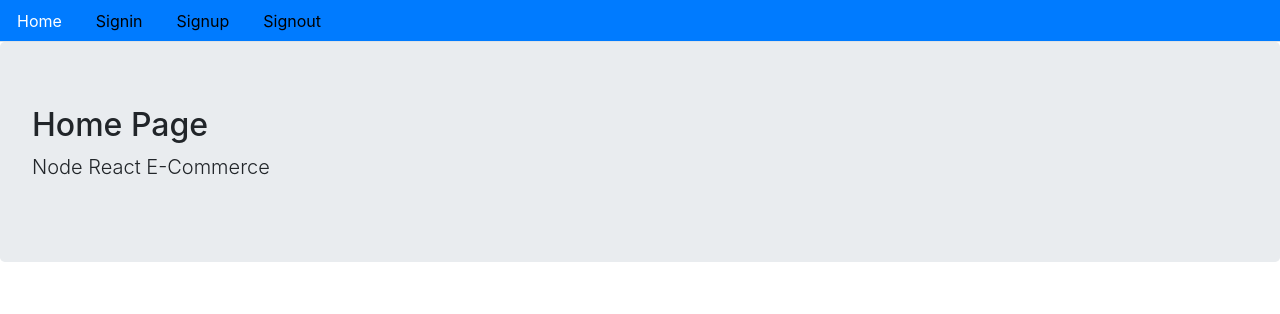
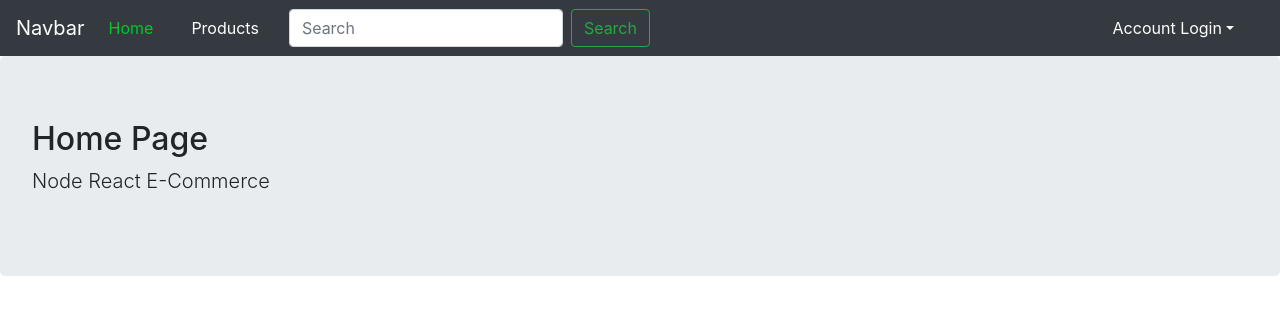
Before and after one commit to gavrilciunterei/ecommerce-front, a React (Create React App) app: page / in a window 1280 px wide. Shown: the top 314 px of the page. Built offline with nearby package versions, Linux system fonts and the light colour scheme.

Commit message:
Menu changed

```diff
--- a/public/index.html
+++ b/public/index.html
@@ -24,4 +24,14 @@
     <noscript>You need to enable JavaScript to run this app.</noscript>
     <div id="root"></div>
   </body>
+  <script
+    src="https://code.jquery.com/jquery-3.5.1.slim.min.js"
+    integrity="sha384-DfXdz2htPH0lsSSs5nCTpuj/zy4C+OGpamoFVy38MVBnE+IbbVYUew+OrCXaRkfj"
+    crossorigin="anonymous"
+  ></script>
+  <script
+    src="https://cdn.jsdelivr.net/npm/bootstrap@4.5.3/dist/js/bootstrap.bundle.min.js"
+    integrity="sha384-ho+j7jyWK8fNQe+A12Hb8AhRq26LrZ/JpcUGGOn+Y7RsweNrtN/tE3MoK7ZeZDyx"
+    crossorigin="anonymous"
+  ></script>
 </html>
--- a/src/components/Menu/Menu.js
+++ b/src/components/Menu/Menu.js
@@ -6,21 +6,71 @@
 
 const Menu = ({ history }) => {
   return (
-    <div>
-      <ul className="nav nav-tabs bg-primary">
-        <li className="nav-item">
+    <nav class="navbar navbar-expand-lg navbar-dark bg-dark">
+      <NavLink class="navbar-brand" to="/">
+        Navbar
+      </NavLink>
+      <button
+        class="navbar-toggler"
+        type="button"
+        data-toggle="collapse"
+        data-target="#navbarSupportedContent"
+        aria-controls="navbarSupportedContent"
+        aria-expanded="false"
+        aria-label="Toggle navigation"
+      >
+        <span class="navbar-toggler-icon"></span>
+      </button>
+
+      <div class="collapse navbar-collapse" id="navbarSupportedContent">
+        <ul class="navbar-nav mr-auto">
+          <li class="nav-item active">
             <NavLink
-            exact
               className="nav-link link"
               activeClassName="selected"
+              exact
               to="/"
             >
               Home
             </NavLink>
           </li>
+          <li class="nav-item active">
+            <NavLink
+              className="nav-link link"
+              activeClassName="selected"
+              to="/products"
+            >
+              Products
+            </NavLink>
+          </li>
+
+          <form class="form-inline my-2 my-lg-0">
+            <input
+              class="form-control mr-sm-2"
+              type="search"
+              placeholder="Search"
+              aria-label="Search"
+            />
+            <button class="btn btn-outline-success my-2 my-sm-0" type="submit">
+              Search
+            </button>
+          </form>
+        </ul>
+        <ul class="navbar-nav">
+          <div class="dropdown">
+            <span
+              class="nav-link link dropdown-toggle"
+              id="navbarDropdown"
+              data-toggle="dropdown"
+              aria-haspopup="true"
+              aria-expanded="false"
+            >
+              Account Login
+            </span>
+            <div class="dropdown-menu">
+              <h6 class="dropdown-header">User name</h6>
               {!isAuthenticated() && (
                 <>
-            <li className="nav-item">
                   <NavLink
                     className="nav-link link"
                     activeClassName="selected"
@@ -28,9 +78,7 @@
                   >
                     Signin
                   </NavLink>
-            </li>
-            <div>
-              <li className="nav-item">
+
                   <NavLink
                     className="nav-link link"
                     activeClassName="selected"
@@ -38,12 +86,9 @@
                   >
                     Signup
                   </NavLink>
-              </li>
-            </div>
                 </>
               )}
-        {isAuthenticated && (
-          <li className="nav-item">
+              {isAuthenticated() && (
                 <span
                   className="nav-link link link-span"
                   onClick={() =>
@@ -54,10 +99,12 @@
                 >
                   Signout
                 </span>
-          </li>
               )}
+            </div>
+          </div>
         </ul>
       </div>
+    </nav>
   );
 };
 
--- a/src/components/Menu/Menu.scss
+++ b/src/components/Menu/Menu.scss
@@ -1,11 +1,17 @@
 .link {
-  color: #000;
+  color: #fff !important;
+  padding-right: 30px !important;
 
   &.selected {
-    color: #fff;
+    color: #00c72e !important;
   }
 }
 
 .link-span {
   cursor: pointer;
 }
+
+.dropdown-menu {
+  padding: 10px;
+  background-color: #212529;
+}
```
Lines whose indentation alone changed are shown as unchanged.
